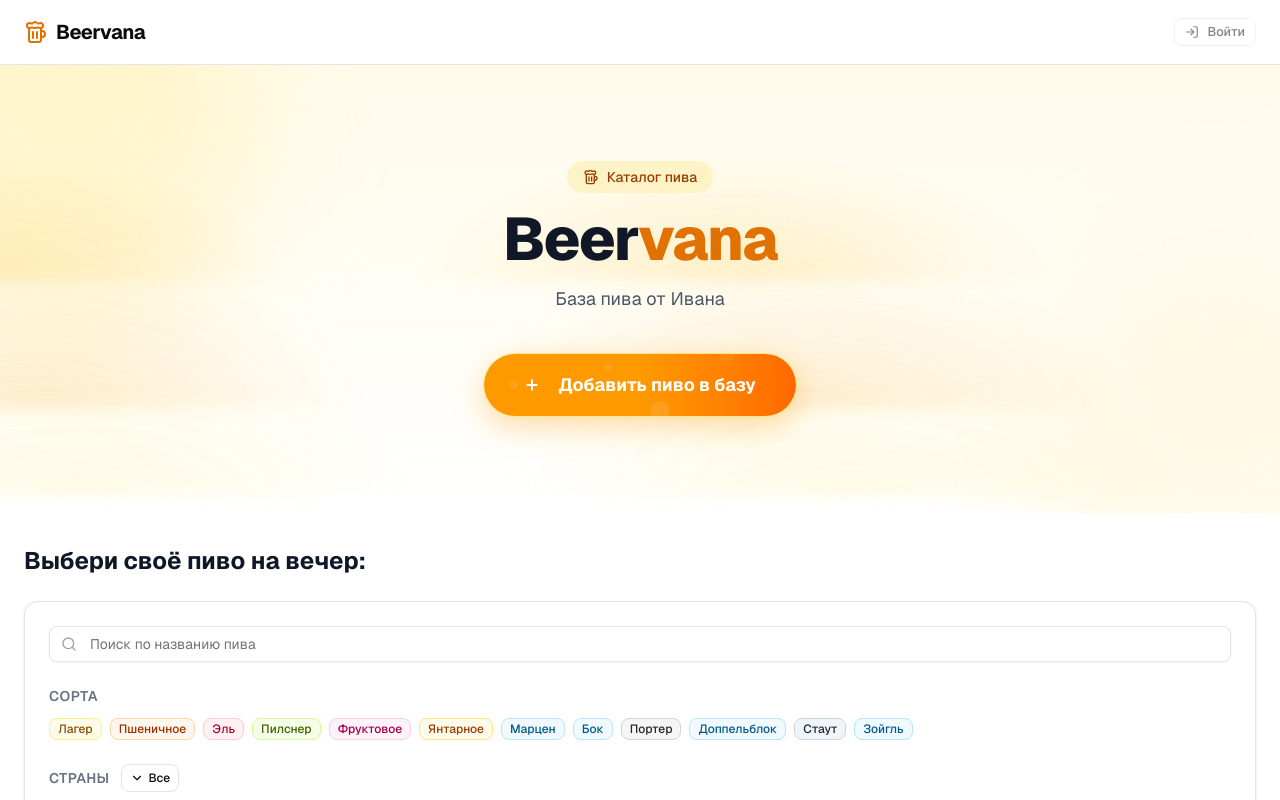
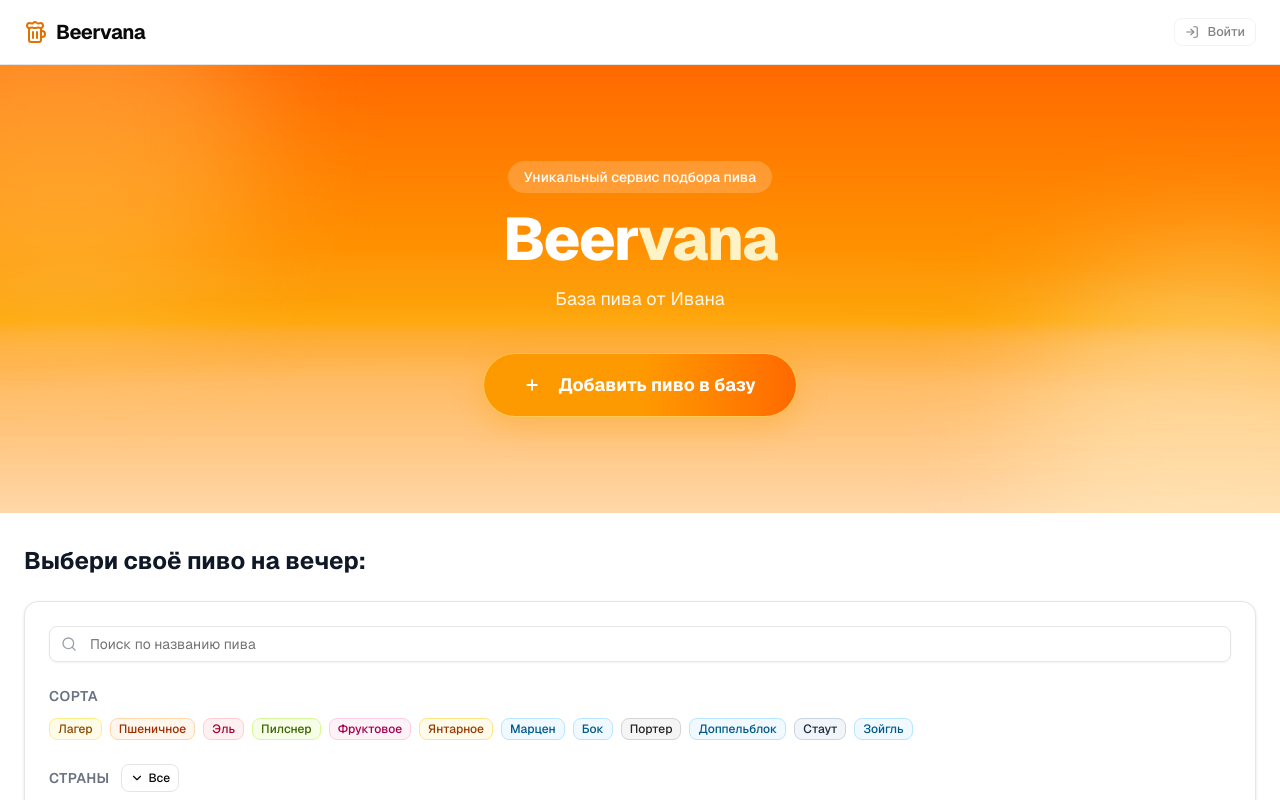
Before and after one commit to cbsn8n/beer-catalog, a Next.js app: page / in a window 1280 px wide. Shown: the top 800 px of the page. Built offline with nearby package versions, Linux system fonts and the light colour scheme.

Commit message:
feat: replace hero background with layered orange gradient and wave animation

```diff
--- a/app/globals.css
+++ b/app/globals.css
@@ -117,63 +117,45 @@
   --sidebar-ring: oklch(0.556 0 0);
 }
 
-@keyframes hero-bubble-rise {
+@keyframes waveDrift {
   0% {
-    transform: translateY(0) scale(0.8);
-    opacity: 0;
+    transform: translateX(0) translateY(0) scaleX(1.1);
   }
-  15% {
-    opacity: 0.5;
+  50% {
+    transform: translateX(-8%) translateY(2%) scaleX(1.18);
   }
   100% {
-    transform: translateY(-140px) scale(1.15);
-    opacity: 0;
+    transform: translateX(0) translateY(0) scaleX(1.1);
   }
 }
 
-@keyframes wave-slide {
-  0% { transform: translateX(0); }
-  100% { transform: translateX(-50%); }
-}
-
-.hero-bubble {
-  animation-name: hero-bubble-rise;
-  animation-timing-function: linear;
-  animation-iteration-count: infinite;
-}
-
-.hero-wave {
+.wave-bg {
   position: absolute;
   left: -10%;
   width: 120%;
-  border-radius: 9999px;
-  filter: blur(8px);
-  opacity: 0.8;
-  mix-blend-mode: multiply;
-  background-repeat: repeat-x;
-  background-size: 50% 100%;
-  animation: wave-slide linear infinite;
+  height: 38%;
+  border-radius: 100% 100% 0 0;
+  opacity: 0.28;
+  filter: blur(10px);
+  animation: waveDrift ease-in-out infinite;
 }
 
-.hero-wave-1 {
-  top: 8%;
-  height: 180px;
-  background-image: radial-gradient(60% 100% at 50% 100%, rgba(251, 191, 36, 0.34) 0%, rgba(251, 191, 36, 0) 70%);
-  animation-duration: 18s;
+.wave-bg-1 {
+  bottom: -4%;
+  background: linear-gradient(180deg, rgba(255,255,255,0.32) 0%, rgba(255,244,214,0.12) 100%);
+  animation-duration: 10s;
 }
 
-.hero-wave-2 {
-  top: 30%;
-  height: 210px;
-  background-image: radial-gradient(60% 100% at 50% 100%, rgba(245, 158, 11, 0.26) 0%, rgba(245, 158, 11, 0) 72%);
-  animation-duration: 24s;
+.wave-bg-2 {
+  bottom: 8%;
+  background: linear-gradient(180deg, rgba(255,255,255,0.24) 0%, rgba(255,235,180,0.1) 100%);
+  animation-duration: 14s;
 }
 
-.hero-wave-3 {
-  top: 54%;
-  height: 190px;
-  background-image: radial-gradient(60% 100% at 50% 100%, rgba(253, 224, 71, 0.22) 0%, rgba(253, 224, 71, 0) 74%);
-  animation-duration: 30s;
+.wave-bg-3 {
+  bottom: 20%;
+  background: linear-gradient(180deg, rgba(255,255,255,0.16) 0%, rgba(255,228,145,0.08) 100%);
+  animation-duration: 18s;
 }
 
 .rating-slider [data-slot="slider-range"] {
--- a/components/hero.tsx
+++ b/components/hero.tsx
@@ -1,43 +1,24 @@
 "use client";
 
 import { motion } from "framer-motion";
-import { Beer, Plus } from "lucide-react";
+import { Plus } from "lucide-react";
 import { Button } from "@/components/ui/button";
-
-function Bubbles() {
-  return (
-    <div className="pointer-events-none absolute inset-0 overflow-hidden rounded-full">
-      {Array.from({ length: 12 }).map((_, i) => (
-        <span
-          key={i}
-          className="hero-bubble absolute bottom-[-24px] rounded-full bg-white/25"
-          style={{
-            left: `${8 + i * 7.5}%`,
-            width: `${10 + (i % 4) * 6}px`,
-            height: `${10 + (i % 4) * 6}px`,
-            animationDelay: `${(i % 6) * 0.6}s`,
-            animationDuration: `${5 + (i % 5)}s`,
-          }}
-        />
-      ))}
-    </div>
-  );
-}
 
 function Waves() {
   return (
-    <div className="pointer-events-none absolute inset-0 overflow-hidden">
-      <div className="hero-wave hero-wave-1" />
-      <div className="hero-wave hero-wave-2" />
-      <div className="hero-wave hero-wave-3" />
+    <div className="pointer-events-none absolute inset-0 overflow-hidden opacity-80">
+      <div className="wave-bg wave-bg-1" />
+      <div className="wave-bg wave-bg-2" />
+      <div className="wave-bg wave-bg-3" />
     </div>
   );
 }
 
 export function Hero() {
   return (
-    <section className="relative overflow-hidden bg-gradient-to-b from-amber-50 to-white py-16 sm:py-24">
-      <div className="absolute inset-0 z-10 opacity-80">
+    <section className="relative overflow-hidden bg-gradient-to-b from-orange-500 via-amber-500 to-orange-200 py-16 sm:py-24">
+      <div className="absolute inset-0 z-0 bg-gradient-to-b from-orange-500 via-amber-500 to-orange-200" />
+      <div className="absolute inset-0 z-10">
         <Waves />
       </div>
       <div className="relative z-20 mx-auto max-w-7xl px-4 text-center sm:px-6">
@@ -46,14 +27,13 @@ export function Hero() {
           animate={{ opacity: 1, y: 0 }}
           transition={{ duration: 0.5 }}
         >
-          <div className="mb-4 inline-flex items-center gap-2 rounded-full bg-amber-100 px-4 py-1.5 text-sm font-medium text-amber-800">
-            <Beer className="h-4 w-4" />
-            Каталог пива
+          <div className="mb-4 inline-flex items-center gap-2 rounded-full bg-white/20 px-4 py-1.5 text-sm font-medium text-white backdrop-blur-sm">
+            Уникальный сервис подбора пива
           </div>
-          <h1 className="text-4xl font-extrabold tracking-tight text-gray-900 sm:text-5xl md:text-6xl">
-            Beer<span className="text-amber-600">vana</span>
+          <h1 className="text-4xl font-extrabold tracking-tight text-white sm:text-5xl md:text-6xl">
+            Beer<span className="text-amber-100">vana</span>
           </h1>
-          <p className="mx-auto mt-4 max-w-lg text-lg text-gray-600">
+          <p className="mx-auto mt-4 max-w-lg text-lg text-orange-50">
             База пива от Ивана
           </p>
           <div className="mt-10">
@@ -62,7 +42,6 @@ export function Hero() {
                 size="lg"
                 className="group relative min-h-16 overflow-hidden rounded-full border border-amber-300/50 bg-gradient-to-r from-amber-500 via-amber-500 to-orange-500 px-10 py-7 text-lg font-bold text-white shadow-[0_10px_30px_rgba(245,158,11,0.35)] transition-all duration-300 hover:shadow-[0_16px_40px_rgba(245,158,11,0.5)]"
               >
-                <Bubbles />
                 <span className="absolute inset-0 bg-white/10 opacity-0 transition-opacity duration-300 group-hover:opacity-100" />
                 <Plus className="relative z-10 mr-3 h-8 w-8 stroke-[3] transition-transform duration-300 group-hover:rotate-90 group-hover:scale-125" />
                 <span className="relative z-10">Добавить пиво в базу</span>
```
